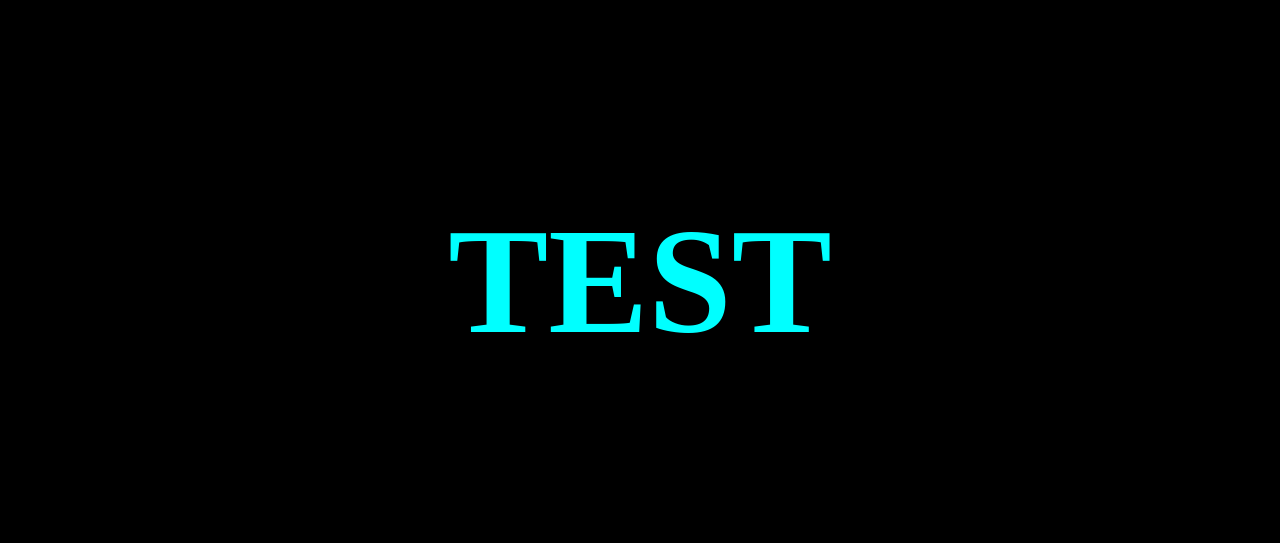
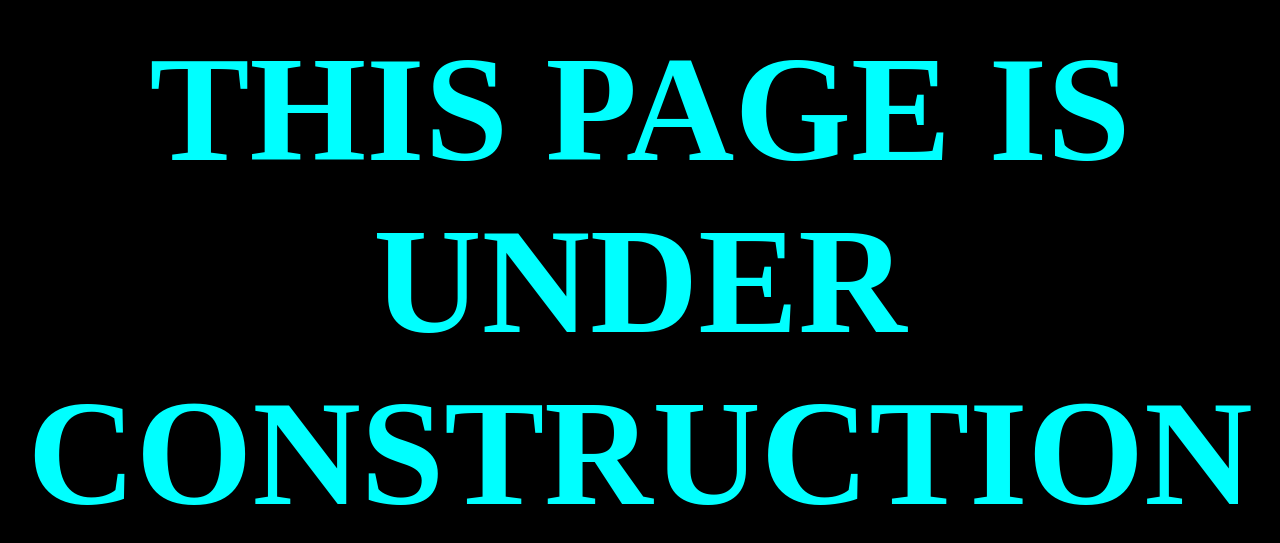
Before and after one commit to sahil-raj/sahil-raj.github.io, a plain HTML site: page index.html in a window 1280 px wide. Shown: the part 119-662 px from the top of the page. Drawn offline with Linux system fonts and the light colour scheme.

Commit message:
Under construction text added

```diff
--- a/index.html
+++ b/index.html
@@ -21,6 +21,6 @@
     }
 </style>
 <body>
-    <h1 class="test">TEST</h1>
+    <h1 class="test">THIS PAGE IS UNDER CONSTRUCTION</h1>
 </body>
 </html>
```
